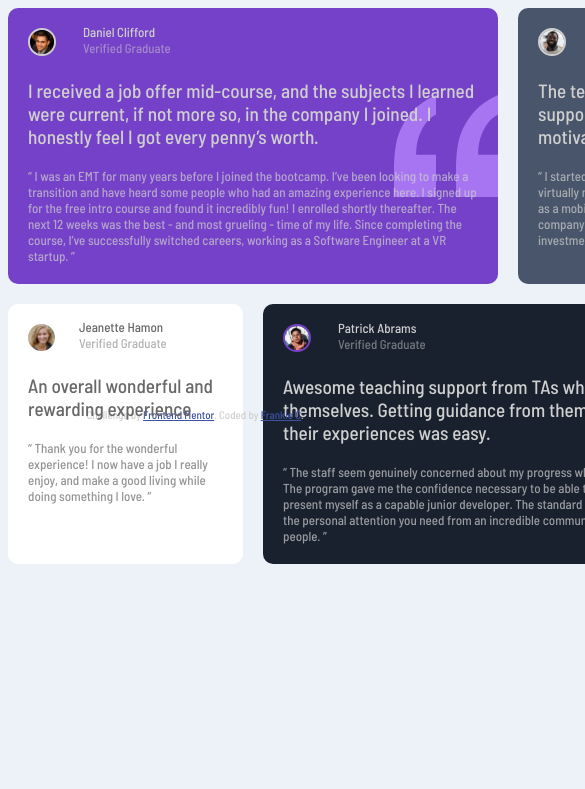
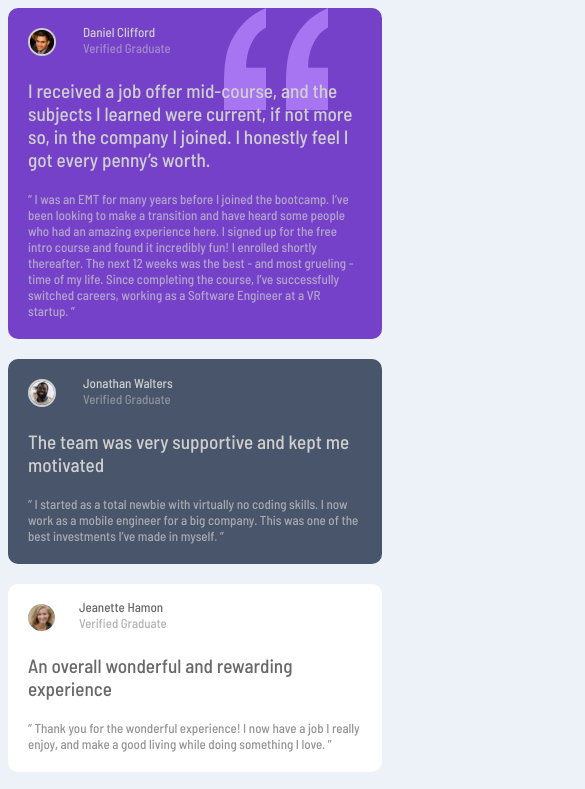
Before and after one commit to docull/testimonials-grid-fm-fc, a plain HTML site: page index.html in a window 390 px wide. Shown: the top 789 px of the page, 585 px wide, since content can reach past the window. Drawn offline with Linux system fonts and the light colour scheme.

Commit message:
media queries style sheet added
separate style sheet added for media queries. Page now responsive.

```diff
--- a/index.html
+++ b/index.html
@@ -10,6 +10,7 @@
 
   <link href="https://fonts.googleapis.com/css2?family=Barlow+Semi+Condensed:wght@500;600&display=swap" rel="stylesheet">
   <link rel="stylesheet" href="style.css">
+  <link rel="stylesheet" href="media.css">
 
 </head>
 <body>
@@ -45,7 +46,7 @@
         The next 12 weeks was the best - and most grueling - time of my life. Since completing
         the course, I’ve successfully switched careers, working as a Software Engineer at a VR startup. ”</div>
     </div>
-    <div class="panel-2"> <!-- panels 2, 3, 4 and 5 same as panel-1 -->
+    <div class="panel-2"> <!-- panels 2, 3, 4 and 5 designed as panel-1 -->
       <div class="top-section">
         <div class="photo">
           <img src="images/image-jonathan.jpg" alt="photo-jonathan" id="portrait">
--- /dev/null
+++ b/media.css
@@ -0,0 +1,32 @@
+@media (max-width:412px) {
+    .grid-section {
+        grid-template-columns: repeat(1, 1fr);
+        width: 100%; /* this allows the panels to take up the full single column width */
+        margin: auto;
+    }
+
+    .grid-section .panel-1 {
+        grid-column: 1 / span 1;/*one column spanning one 412px and less*/
+        grid-row: 1 / span 1; /* row 1 of 5*/
+    }
+
+    .grid-section .panel-2 {
+        grid-column: 1 / span 1;/*one column spanning one 412px and less*/
+        grid-row: 2 / span 1; /* row 2 of 5*/
+    }
+
+    .grid-section .panel-3 {
+        grid-column: 1 / span 1;/*one column spanning one 412px and less*/
+        grid-row: 3 / span 1; /* row 3 of 5*/
+    }
+
+    .grid-section .panel-4 {
+        grid-column: 1 / span 1;/*one column spanning one 412px and less*/
+        grid-row: 4 / span 1; /* row 4 of 5*/
+    }
+
+    .grid-section .panel-5 {
+        grid-column: 1 / span 1;/*one column spanning one 412px and less*/
+        grid-row: 5 / span 1; /* row 5 of 5*/
+    }
+}
--- a/style.css
+++ b/style.css
@@ -10,12 +10,13 @@ body {
 
 /* ------ Grid container based on 12 columns and two rows. ---- */
 .grid-section {
-    width: 1000px;
-    height: 400px;
+    width: 1000px; /* setting width prevents container from automatically taking up whole width of page */
+    margin: auto; /* this automatically centers the container horizontally */
     display: grid;
-    grid-template-columns: repeat(12, 1fr);
+    grid-template-columns: repeat(12, 1fr); /* 12 cols each 1fr in width*/
     grid-template-rows: auto auto;
     gap: 20px;
+    /*grid-template-columns: repeat(auto-fit, minmax(300px, 1fr));*/
 }
 
 /*  top section of each panel using felxbox to position
@@ -34,9 +35,9 @@ and style photo and name/grad details  */
     background-color: hsl(263, 55%, 52%);
     background-image: url("images/bg-pattern-quotation.svg");
     background-repeat: no-repeat;
-    background-position: right;
+    background-position: 80% 0%; /* 1st % is x axis, 2nd is y axix*/
     grid-column: 1 / 7; /* columns one up to and including six  */
-    grid-row: 1 / span 1;
+    grid-row: 1 / span 1; /* one row only */
 }
 
 /* portrait reduced in size with border and margin  */
```
